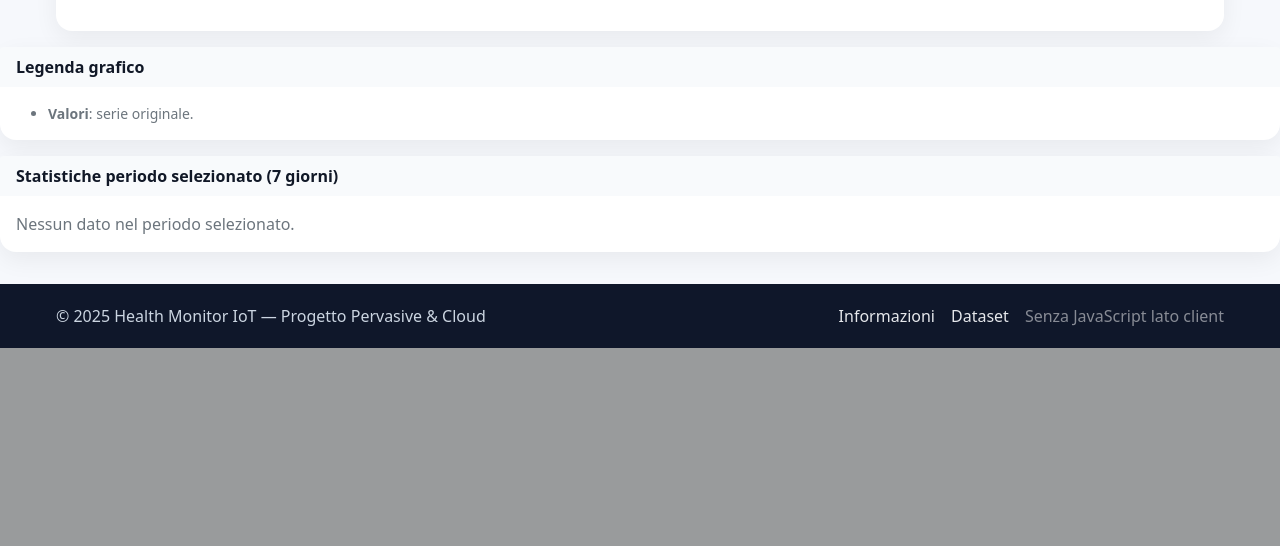
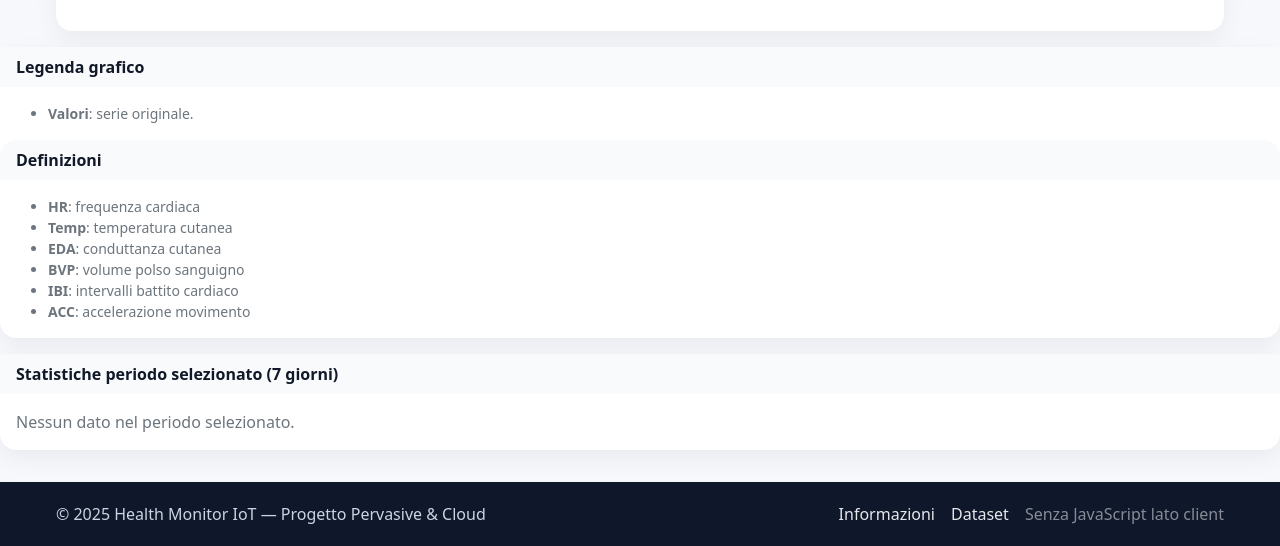
Before and after one commit to Mattia2001-eng/progetto_mamei, a Flask app: page /analytics in a window 1280 px wide. Shown: the part 5816-6362 px from the top of the page. Before the commit the page ends 6164 px from the top, so only its background shows below. Run offline with Flask 3, Linux system fonts and the light colour scheme; a user stored in the database is signed in; data comes from the database, SQL or seed files in the repository.

Commit message:
Update analytics.html

```diff
--- a/app/templates/analytics.html
+++ b/app/templates/analytics.html
@@ -51,6 +51,19 @@
   <div class="card-body small text-muted">
     <ul class="mb-0">
       <li><strong>Valori</strong>: serie originale.</li>
+    </ul>
+  </div>
+
+
+  <div class="card-header"><strong>Definizioni</strong></div>
+  <div class="card-body small text-muted">
+    <ul class="mb-0">
+      <li><strong>HR</strong>: frequenza cardiaca</li>
+      <li><strong>Temp</strong>: temperatura cutanea</li>
+      <li><strong>EDA</strong>: conduttanza cutanea</li>
+      <li><strong>BVP</strong>: volume polso sanguigno</li>
+      <li><strong>IBI</strong>: intervalli battito cardiaco</li>
+      <li><strong>ACC</strong>: accelerazione movimento</li>
     </ul>
   </div>
 </div>
```
